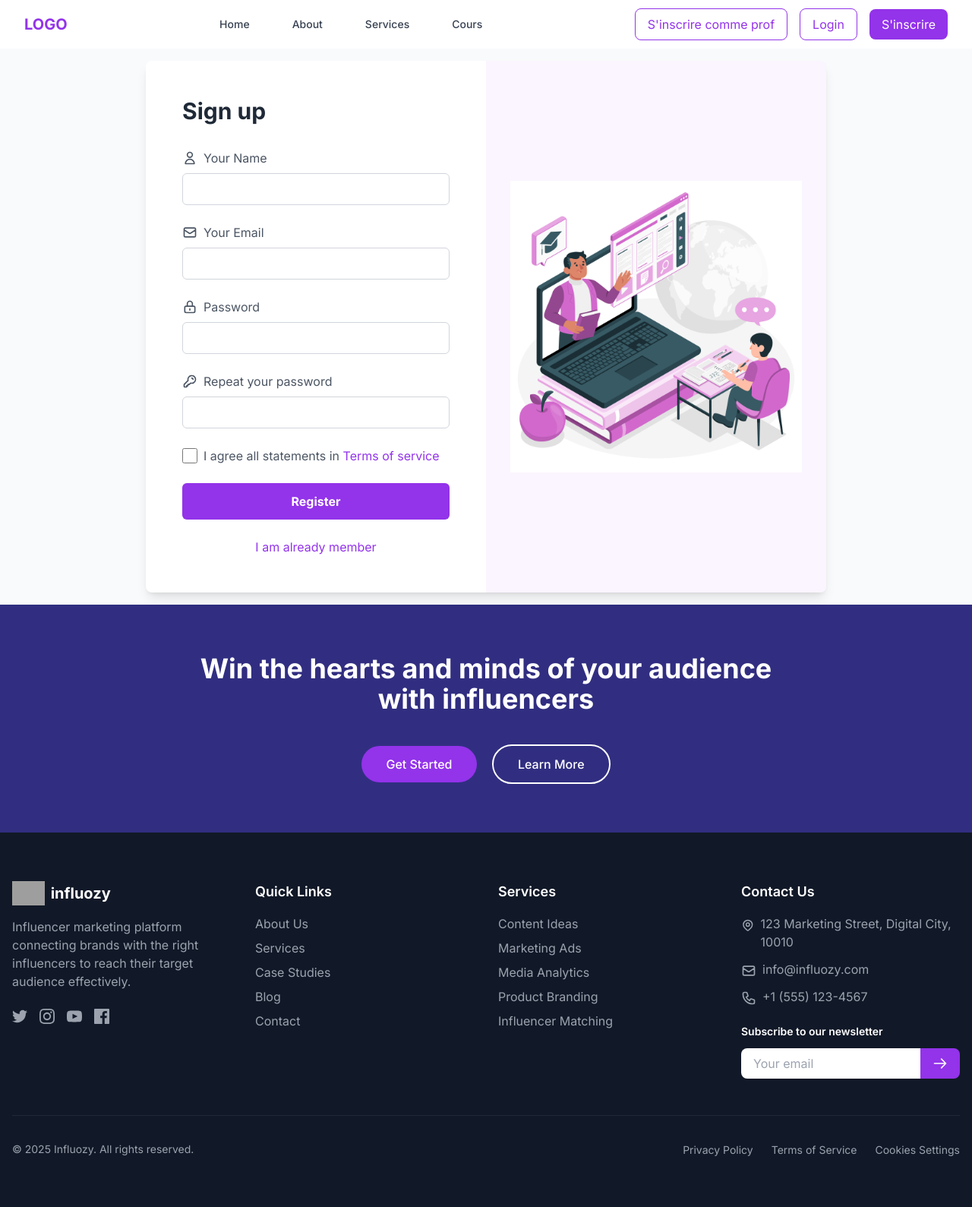
After one commit to kooutar/ProjetFileRouge, a Laravel app: page /inscriptionEtudiant in a window 1280 px wide. The commit adds this page. Shown: the whole page at 76% size. Run offline with Laravel 12, Linux system fonts and the light colour scheme; some libraries are stand-ins or nearby versions; grey boxes are pictures that could not be loaded.

Commit message:
add inscrireEtidiant et login

```diff
--- a/FileRouge/resources/views/layout/main.blade.php
+++ b/FileRouge/resources/views/layout/main.blade.php
@@ -18,7 +18,7 @@
                     colors: {
                         primary: '#9333EA',
                         primaryDark: '#7B28D1',
-                        custompurple: '#A1A5D3',
+                        custompurple: '#A1A5D3',//for about
                     }
                 }
             }
@@ -39,7 +39,7 @@
                 <!-- Menu desktop -->
                 <div class="hidden md:flex items-center justify-center flex-1">
                     <div class="flex space-x-8">
-                        <a href="#" class="text-gray-700 hover:text-primary px-3 py-2 text-sm font-medium">Home</a>
+                        <a href="/" class="text-gray-700 hover:text-primary px-3 py-2 text-sm font-medium">Home</a>
                         <a href="/about" class="text-gray-700 hover:text-primary px-3 py-2 text-sm font-medium">About</a>
                         <a href="#" class="text-gray-700 hover:text-primary px-3 py-2 text-sm font-medium">Services</a>
                         <a href="#" class="text-gray-700 hover:text-primary px-3 py-2 text-sm font-medium">Cours</a>
@@ -49,8 +49,8 @@
                 <!-- Boutons d'authentification desktop -->
                 <div class="hidden md:flex items-center space-x-4">
                     <a href="#" class="text-primary border border-primary px-4 py-2 rounded-lg hover:bg-primary hover:text-white transition duration-200">S'inscrire comme prof</a>
-                    <a href="#" class="text-primary border border-primary px-4 py-2 rounded-lg hover:bg-primary hover:text-white transition duration-200">Login</a>
-                    <a href="#" class="bg-primary text-white px-4 py-2 rounded-lg hover:bg-primaryDark transition duration-200">S'inscrire</a>
+                    <a href="/login" class="text-primary border border-primary px-4 py-2 rounded-lg hover:bg-primary hover:text-white transition duration-200">Login</a>
+                    <a href="/inscriptionEtudiant" class="bg-primary text-white px-4 py-2 rounded-lg hover:bg-primaryDark transition duration-200">S'inscrire</a>
                 </div>
 
                 <!-- Bouton hamburger mobile -->
@@ -68,7 +68,7 @@
         <!-- Menu mobile -->
         <div id="mobile-menu" class="hidden md:hidden bg-white shadow-lg">
             <div class="px-2 pt-2 pb-3 space-y-1 sm:px-3">
-                <a href="#" class="text-gray-700 hover:text-primary block px-3 py-2 text-base font-medium">Home</a>
+                <a href="/" class="text-gray-700 hover:text-primary block px-3 py-2 text-base font-medium">Home</a>
                 <a href="/about" class="text-gray-700 hover:text-primary block px-3 py-2 text-base font-medium">About</a>
                 <a href="#" class="text-gray-700 hover:text-primary block px-3 py-2 text-base font-medium">Services</a>
                 <a href="#" class="text-gray-700 hover:text-primary block px-3 py-2 text-base font-medium">Cours</a>
@@ -76,8 +76,8 @@
             <div class="pt-4 pb-3 border-t border-gray-200">
                 <div class="flex flex-col space-y-3 px-4">
 
-                    <a href="#" class="text-primary border border-primary px-4 py-2 rounded text-center hover:bg-primary hover:text-white transition duration-200">Login</a>
-                    <a href="#" class="bg-primary text-white px-4 py-2 rounded text-center hover:bg-primaryDark transition duration-200">S'inscrire</a>
+                    <a href="/login" class="text-primary border border-primary px-4 py-2 rounded text-center hover:bg-primary hover:text-white transition duration-200">Login</a>
+                    <a href="/inscriptionEtudiant" class="bg-primary text-white px-4 py-2 rounded text-center hover:bg-primaryDark transition duration-200">S'inscrire</a>
                     <a href="#" class="bg-primary text-white px-4 py-2 rounded text-center hover:bg-primaryDark transition duration-200">S'inscrire comme prof</a>
 
                 </div>
--- /dev/null
+++ b/FileRouge/resources/views/pages/EtudiantPage/inscrire.blade.php
@@ -0,0 +1,78 @@
+@extends('layout.main')
+@section('title', 'Inscription  Etudiant')
+@section('content')
+<div class="bg-gray-50  flex items-center justify-center p-4">
+    <div class="w-full max-w-4xl bg-white rounded-lg shadow-lg overflow-hidden flex flex-col md:flex-row">
+        <!-- Form Section -->
+        <div class="w-full md:w-1/2 p-8 md:p-12">
+            <h1 class="text-3xl font-bold text-gray-800 mb-8">Sign up</h1>
+            <form>
+                <div class="mb-6">
+                    <label class="flex items-center mb-2 text-gray-600">
+                        <svg xmlns="http://www.w3.org/2000/svg" class="h-5 w-5 mr-2" fill="none" viewBox="0 0 24 24" stroke="currentColor">
+                            <path stroke-linecap="round" stroke-linejoin="round" stroke-width="2" d="M16 7a4 4 0 11-8 0 4 4 0 018 0zM12 14a7 7 0 00-7 7h14a7 7 0 00-7-7z" />
+                        </svg>
+                        <span>Your Name</span>
+                    </label>
+                    <input type="text" class="w-full px-4 py-2 border border-gray-300 rounded-md focus:outline-none focus:ring-2 focus:ring-primary focus:border-transparent" required>
+                </div>
+
+                <div class="mb-6">
+                    <label class="flex items-center mb-2 text-gray-600">
+                        <svg xmlns="http://www.w3.org/2000/svg" class="h-5 w-5 mr-2" fill="none" viewBox="0 0 24 24" stroke="currentColor">
+                            <path stroke-linecap="round" stroke-linejoin="round" stroke-width="2" d="M3 8l7.89 5.26a2 2 0 002.22 0L21 8M5 19h14a2 2 0 002-2V7a2 2 0 00-2-2H5a2 2 0 00-2 2v10a2 2 0 002 2z" />
+                        </svg>
+                        <span>Your Email</span>
+                    </label>
+                    <input type="email" class="w-full px-4 py-2 border border-gray-300 rounded-md focus:outline-none focus:ring-2 focus:ring-primary focus:border-transparent" required>
+                </div>
+
+                <div class="mb-6">
+                    <label class="flex items-center mb-2 text-gray-600">
+                        <svg xmlns="http://www.w3.org/2000/svg" class="h-5 w-5 mr-2" fill="none" viewBox="0 0 24 24" stroke="currentColor">
+                            <path stroke-linecap="round" stroke-linejoin="round" stroke-width="2" d="M12 15v2m-6 4h12a2 2 0 002-2v-6a2 2 0 00-2-2H6a2 2 0 00-2 2v6a2 2 0 002 2zm10-10V7a4 4 0 00-8 0v4h8z" />
+                        </svg>
+                        <span>Password</span>
+                    </label>
+                    <input type="password" class="w-full px-4 py-2 border border-gray-300 rounded-md focus:outline-none focus:ring-2 focus:ring-primary focus:border-transparent" required>
+                </div>
+
+                <div class="mb-6">
+                    <label class="flex items-center mb-2 text-gray-600">
+                        <svg xmlns="http://www.w3.org/2000/svg" class="h-5 w-5 mr-2" fill="none" viewBox="0 0 24 24" stroke="currentColor">
+                            <path stroke-linecap="round" stroke-linejoin="round" stroke-width="2" d="M15 7a2 2 0 012 2m4 0a6 6 0 01-7.743 5.743L11 17H9v2H7v2H4a1 1 0 01-1-1v-2.586a1 1 0 01.293-.707l5.964-5.964A6 6 0 1121 9z" />
+                        </svg>
+                        <span>Repeat your password</span>
+                    </label>
+                    <input type="password" class="w-full px-4 py-2 border border-gray-300 rounded-md focus:outline-none focus:ring-2 focus:ring-primary focus:border-transparent" required>
+                </div>
+
+                <div class="mb-6">
+                    <label class="flex items-center text-gray-600">
+                        <input type="checkbox" class="form-checkbox h-5 w-5 text-primary rounded focus:ring-primary" required>
+                        <span class="ml-2">
+                            I agree all statements in
+                            <a href="#" class="text-primary hover:underline">Terms of service</a>
+                        </span>
+                    </label>
+                </div>
+
+                <button type="submit" class="w-full bg-primary hover:bg-purple-800 text-white font-bold py-3 px-4 rounded-md transition duration-300">
+                    Register
+                </button>
+            </form>
+
+            <div class="mt-6 text-center">
+                <a href="#" class="text-primary hover:underline">I am already member</a>
+            </div>
+        </div>
+
+        <!-- Image Section -->
+        <div class="hidden md:block md:w-1/2 bg-purple-50 p-8">
+            <div class="flex justify-center items-center h-full">
+                <img src="{{asset('images/photo.jpg')}}" alt="Workspace illustration" class="max-w-full h-auto">
+            </div>
+        </div>
+    </div>
+</div>
+@endSection
--- a/FileRouge/routes/web.php
+++ b/FileRouge/routes/web.php
@@ -8,3 +8,11 @@ Route::get('/', function () {
 Route::get('/about', function () {
     return view('About');
 });
+
+Route::get('/inscriptionEtudiant',function(){
+    return view('pages.EtudiantPage.inscrire');
+});
+
+Route::get('/login',function(){
+    return view('login');
+});
```
Also changed, not shown: FileRouge/resources/views/login.blade.php (added, +53 -0 lines), FileRouge/public/images/photo.jpg (added).
